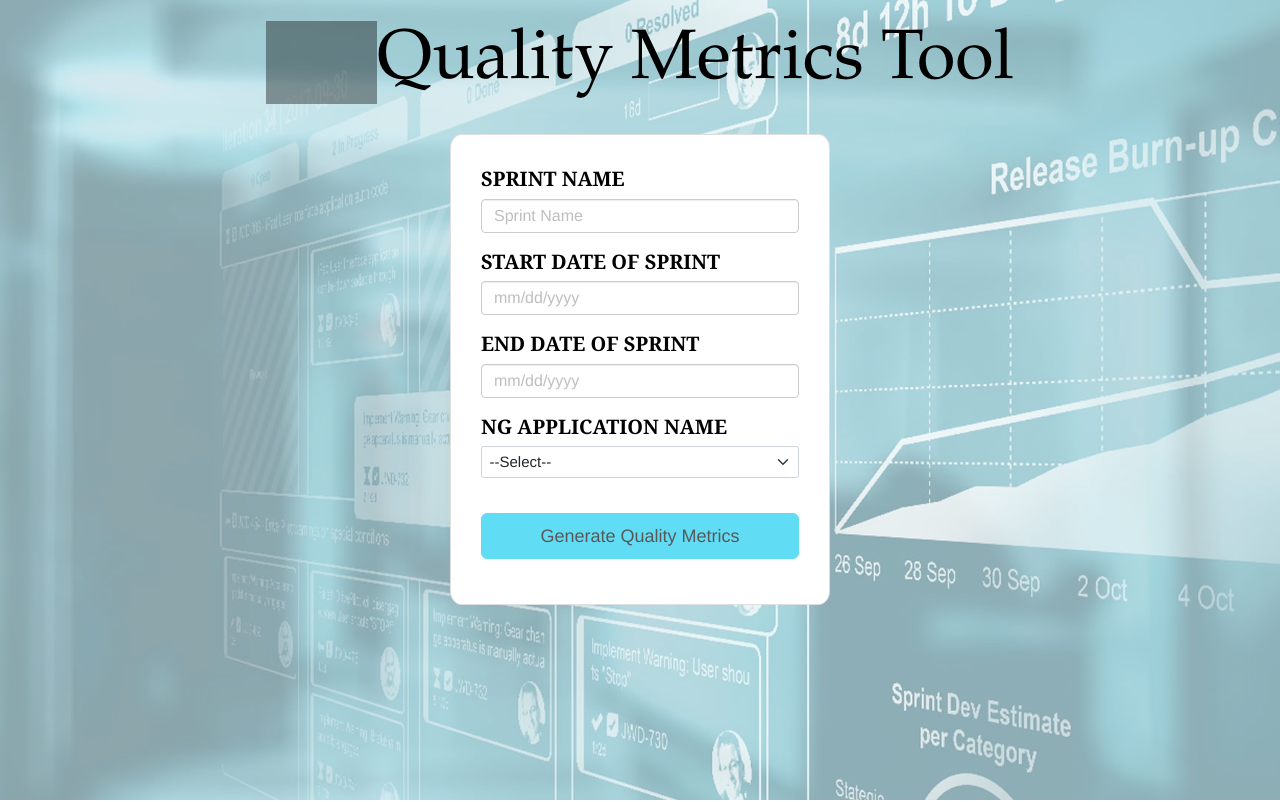
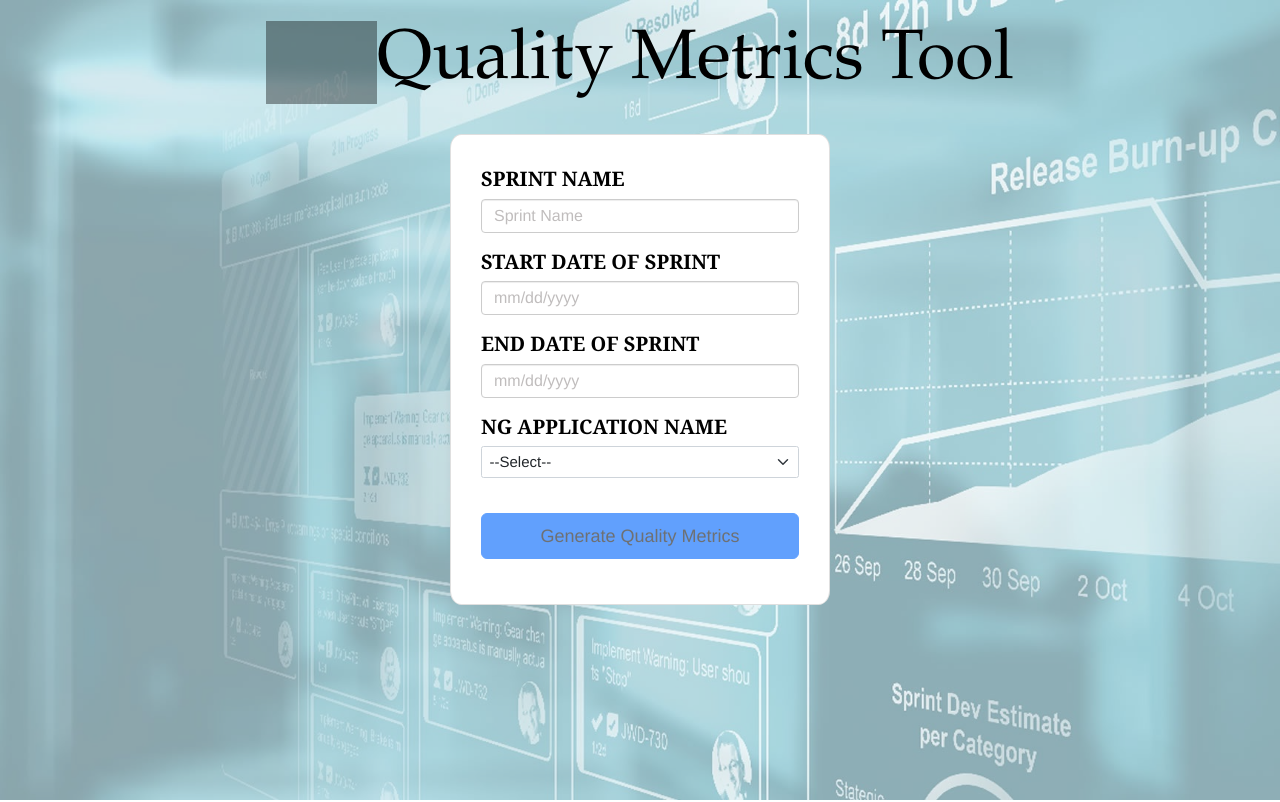
Before and after one commit to ToniDeepak/QualityMetricsTool, an Angular app: page / in a window 1280 px wide. Shown: the top 802 px of the page. Built offline with nearby package versions, Linux system fonts and the light colour scheme; grey boxes are pictures that could not be loaded.

Commit message:
customized date picker and button

```diff
--- a/src/app/quality-metrics-details/quality-metrics-details-form/quality-metrics-details-form.component.html
+++ b/src/app/quality-metrics-details/quality-metrics-details-form/quality-metrics-details-form.component.html
@@ -19,7 +19,8 @@
                 <input class="form-control form-control-lg datepicker" type="text" bsDatepicker placeholder="mm/dd/yyyy"
                     name="sprintStartDate" #sprintStartDate="ngModel" bsDatepicker
                     [(ngModel)]="service.formData.sprintStartDate" required
-                    [class.invalid]="sprintStartDate.invalid && sprintStartDate.touched" />
+                    [class.invalid]="sprintStartDate.invalid && sprintStartDate.touched"
+                    [bsConfig] = "datePickerConfig" placement="right" />
                 <!-- <div
           class="alert"
           [hidden]="sprintStartDate.valid || sprintStartDate.pristine"
@@ -32,7 +33,8 @@
                 <label>END DATE OF SPRINT</label>
                 <input class="form-control form-control-lg" type="text" bsDatepicker placeholder="mm/dd/yyyy"
                     name="sprintEndDate" #sprintEndDate="ngModel" [(ngModel)]="service.formData.sprintEndDate" required
-                    [class.invalid]="sprintEndDate.invalid && sprintEndDate.touched" />
+                    [class.invalid]="sprintEndDate.invalid && sprintEndDate.touched"
+                    [bsConfig] = "datePickerConfig" placement="right"/>
                 <!-- <div
           class="alert alert-danger"
           [hidden]="sprintEndDate.valid || sprintEndDate.pristine"
@@ -59,7 +61,7 @@
             <br />
             <div>
                 <div class="form-group">
-                    <button class="btn btn-info btn-lg btn-block" type="submit" [disabled]="form.invalid">
+                    <button class="btn btn-customstyle btn-lg btn-block" type="submit" [disabled]="form.invalid">
                         Generate Quality Metrics
                     </button>
                 </div>
--- a/src/app/quality-metrics-details/quality-metrics-details-form/quality-metrics-details-form.component.ts
+++ b/src/app/quality-metrics-details/quality-metrics-details-form/quality-metrics-details-form.component.ts
@@ -2,6 +2,7 @@ import { Component, OnInit } from '@angular/core';
 import { NgForm } from '@angular/forms';
 import { QualityMetricsDetailModel } from 'src/app/shared/quality-metrics-details.model';
 import { QualityMetricsDetailsService } from 'src/app/shared/quality-metrics-details.service';
+import {BsDatepickerConfig} from 'ngx-bootstrap/datepicker';
 
 @Component({
   selector: 'app-quality-metrics-details-form',
@@ -9,8 +10,10 @@ import { QualityMetricsDetailsService } from 'src/app/shared/quality-metrics-det
   styleUrls: ['./quality-metrics-details-form.component.css']
 })
 export class QualityMetricsDetailsFormComponent implements OnInit {
-
-  constructor(public service:QualityMetricsDetailsService) { }
+datePickerConfig: Partial<BsDatepickerConfig>;
+  constructor(public service:QualityMetricsDetailsService) {
+    this.datePickerConfig = Object.assign ({}, {containerClass: 'theme-dark-blue', showWeekNumbers: false});
+  }
 
   ngOnInit(): void {
   }
--- a/src/styles.css
+++ b/src/styles.css
@@ -23,3 +23,8 @@ background-color: #fffb;
 input.invalid {
     border-color: red;
 }
+
+.btn-customstyle {
+background-color: #0d6efd;
+border-color: #0d6efd;
+}
```
